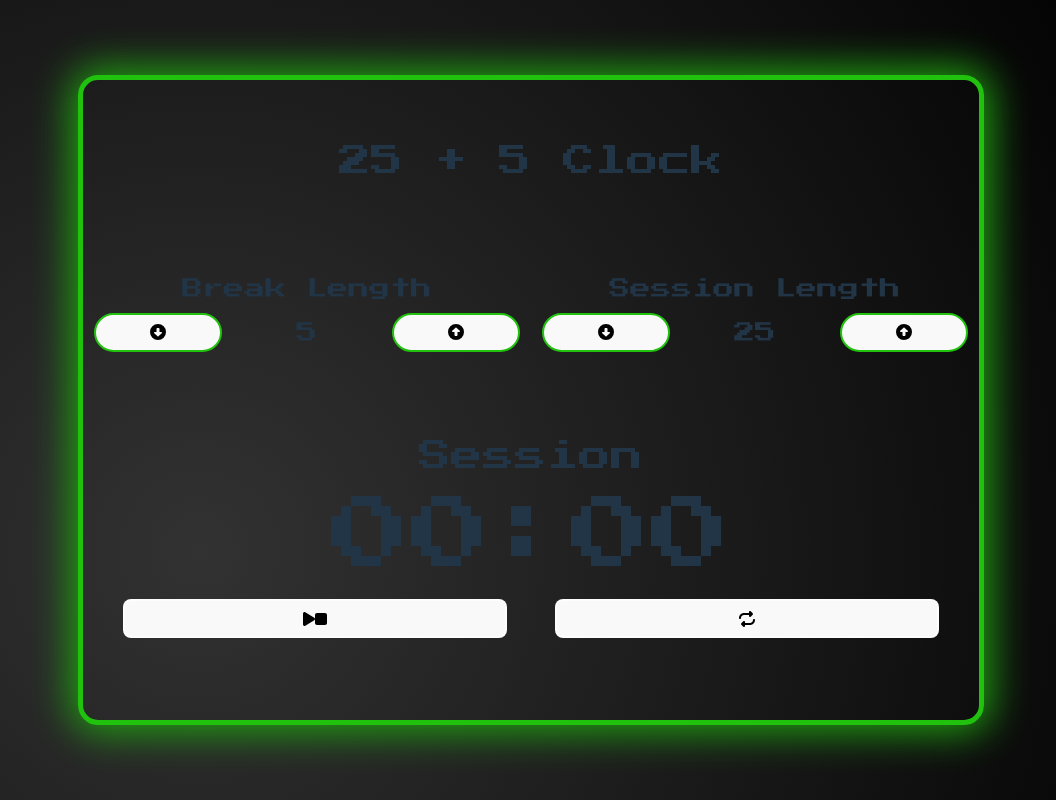
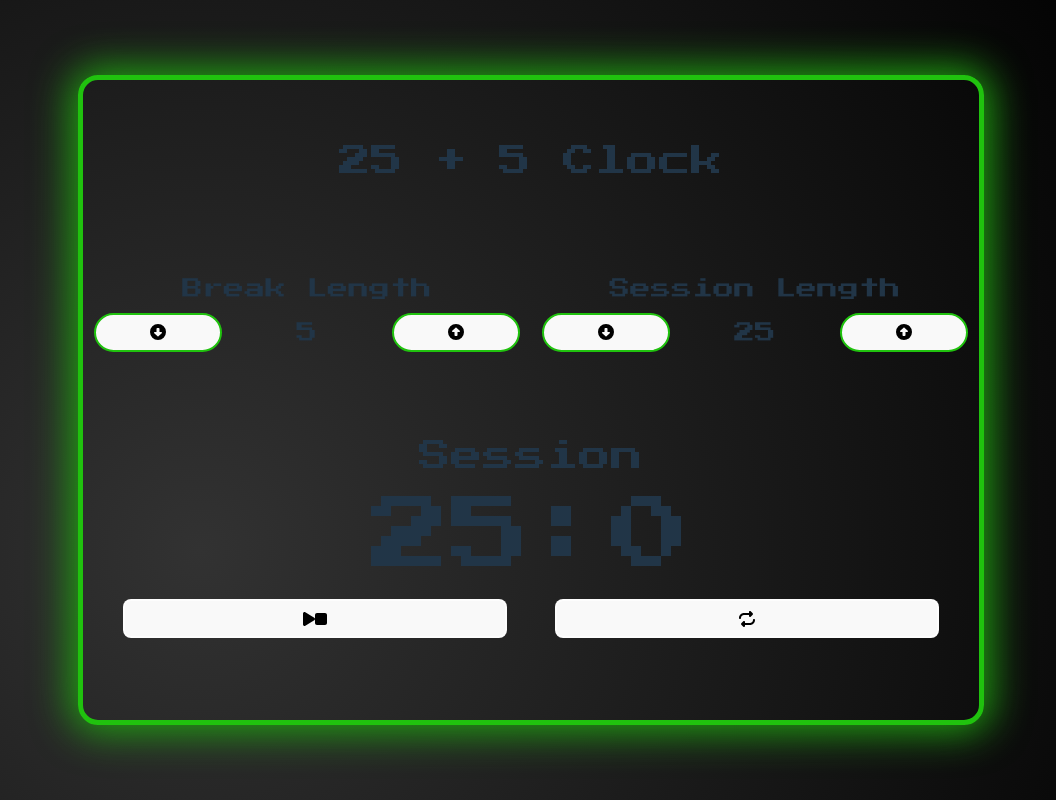
Before and after one commit to SoQu-PJ/25-5-Clock, a React (Vite) app: page / in a window 1280 px wide. Shown: the whole page, without its empty margins (109-1165 px from the left). Built offline with nearby package versions, Linux system fonts and the light colour scheme.

Commit message:
add set min and sec, working on Timer function

```diff
--- a/src/App.tsx
+++ b/src/App.tsx
@@ -8,12 +8,20 @@ function App() {
   const [breakLength, setBreakLength] = useState<number>(5);
   const [breakSession, setBreakSession] = useState<number>(25);
 
+  const [min, setMin] = useState<string>('00')
+
   return (
     <main className='clock-container'>
       <h1 className='clock-title'>25 + 5 Clock</h1>
       <BreakLabel breakLength={breakLength} setBreakLength={setBreakLength} />
-      <SessionLabel breakSession={breakSession} setBreakSession={setBreakSession} />
-      <TimerLabel breakSession={breakSession} breakLength={breakLength} />
+      <SessionLabel breakSession={breakSession} setBreakSession={setBreakSession} setMin={setMin} />
+      <TimerLabel
+        breakSession={breakSession}
+        setBreakSession={setBreakSession}
+        breakLength={breakLength}
+        min={min}
+        setMin={setMin}
+      />
     </main>
   )
 }
--- a/src/container/session-label.tsx
+++ b/src/container/session-label.tsx
@@ -1,3 +1,4 @@
+import { useEffect } from "react";
 import { FontAwesomeIcon } from "@fortawesome/react-fontawesome";
 import { faCircleUp, faCircleDown } from "@fortawesome/free-solid-svg-icons";
 
@@ -12,6 +13,10 @@ const SessionLabel = (props: any) => {
             props.setBreakSession((prev: number) => prev + 1);
     }
 
+    useEffect(() => {
+        props.breakSession > 9 ? props.setMin(props.breakSession) : props.setMin('0' + props.breakSession);
+    }, [props.breakSession]);
+
     return (
         <section id="session-label">
             <h2>Session Length</h2>
--- a/src/container/timer-label.tsx
+++ b/src/container/timer-label.tsx
@@ -1,12 +1,23 @@
+import { useState } from "react";
 import { FontAwesomeIcon } from "@fortawesome/react-fontawesome";
 import { faPlay, faStop, faRepeat } from "@fortawesome/free-solid-svg-icons";
 
 const TimerLabel = (props: any) => {
+    const [sec, setSec] = useState<number>(0)
+
+    const Timer = () => {
+        // props.setMin((prev: number) => prev - 1);
+        // setSec(60);
+        // setInterval(() => {
+        //     setSec(prev => prev - 1);
+        // }, 1000);
+    }
+
     return (
         <section id="timer-label">
             <h2>Session</h2>
-            <p id="time-left">00:00</p>
-            <button id="start_stop"><FontAwesomeIcon icon={faPlay} /><FontAwesomeIcon icon={faStop} /></button>
+            <p id="time-left">{props.min}:{sec}</p>
+            <button id="start_stop" onClick={Timer}><FontAwesomeIcon icon={faPlay} /><FontAwesomeIcon icon={faStop} /></button>
             <button id="reset"><FontAwesomeIcon icon={faRepeat} /></button>
         </section>
     )
```
